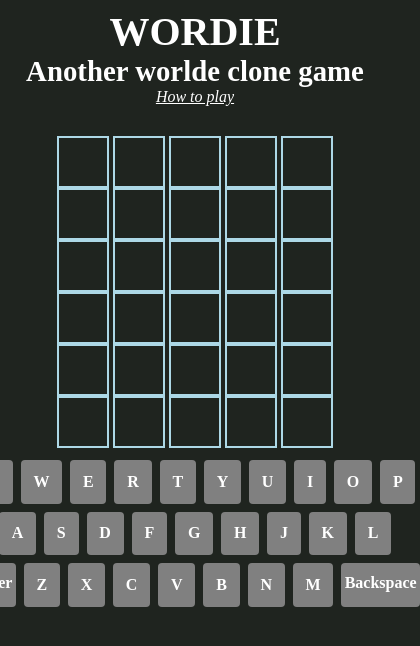
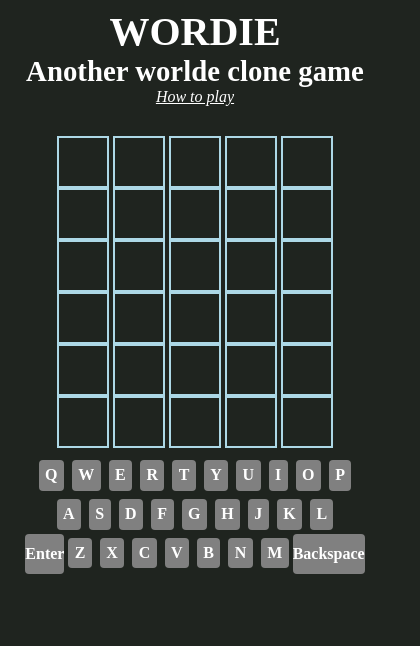
Before and after one commit to dquangxyz/TS-wordiee, a React (Create React App) app: page / in a window 390 px wide. Shown: the top 646 px of the page, 420 px wide, since content can reach past the window. Built offline with nearby package versions, Linux system fonts and the light colour scheme.

Commit message:
responsive for mobile

```diff
--- a/src/components/Keyboard/Key.css
+++ b/src/components/Keyboard/Key.css
@@ -6,6 +6,11 @@
     font-size: medium;
     border-radius: 4px;
     cursor: pointer;
+}
+@media only screen and (max-width: 600px) {
+    .letter {
+        padding: 0.4em;
+    }
 }
 .green-correct {
     background-color: #528d4e !important;
--- a/src/components/Keyboard/Keyboard.css
+++ b/src/components/Keyboard/Keyboard.css
@@ -21,3 +21,9 @@
     padding: 0 0.2em;
     line-height: 2.5em;
 }
+@media only screen and (max-width: 600px) {
+    .letter-box-special {
+        margin: 0;
+        padding: 0;
+    }
+}
--- a/src/components/Keyboard/Keyboard.tsx
+++ b/src/components/Keyboard/Keyboard.tsx
@@ -42,7 +42,7 @@ const Keyboard: React.FC = () => {
               {row.map((letter, index) => {
                 return (
                   <>
-                  {letter === "Z" && <div className='letter-box-special'>Enter</div>}
+                  {letter === "Z" && <div className='letter-box-special'><div>Enter</div></div>}
 
                   <div className='letter-box'>
                     <Key letter={letter}/>
```
